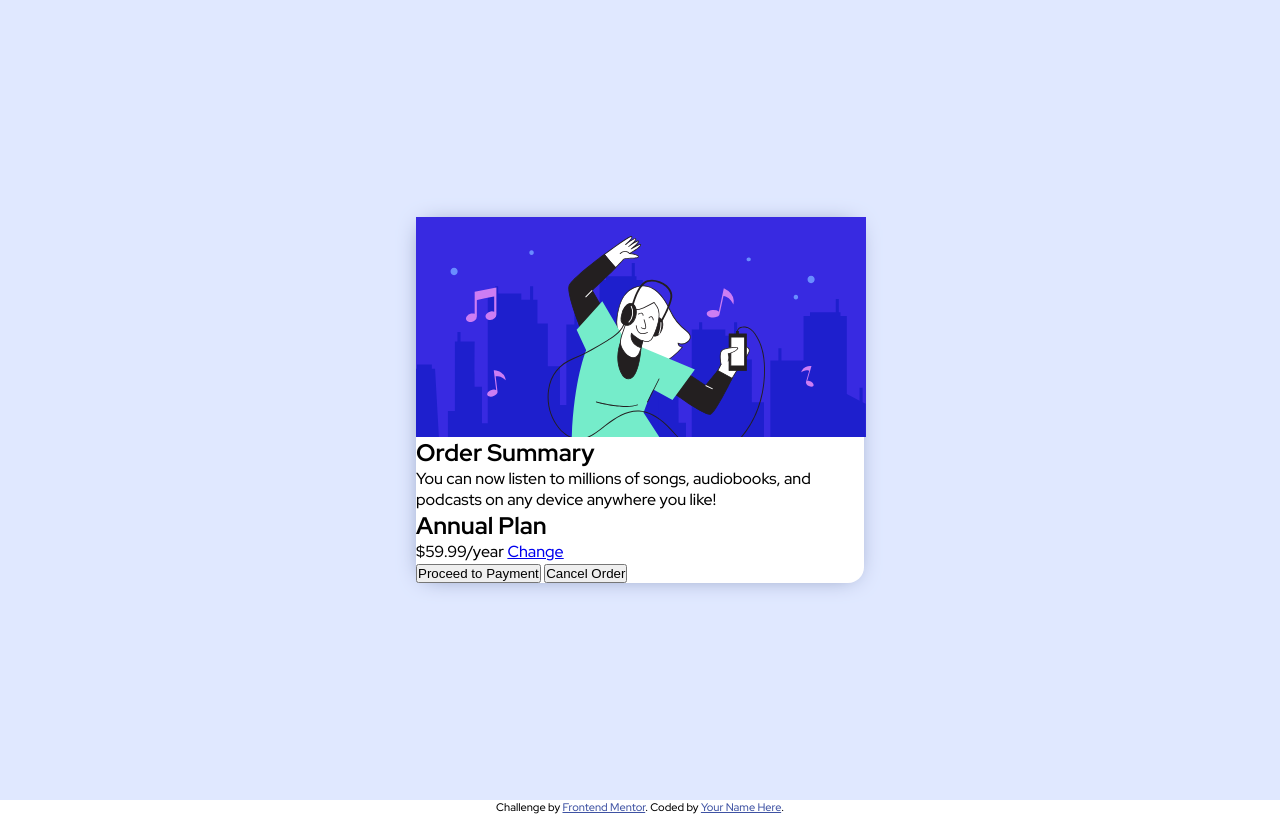
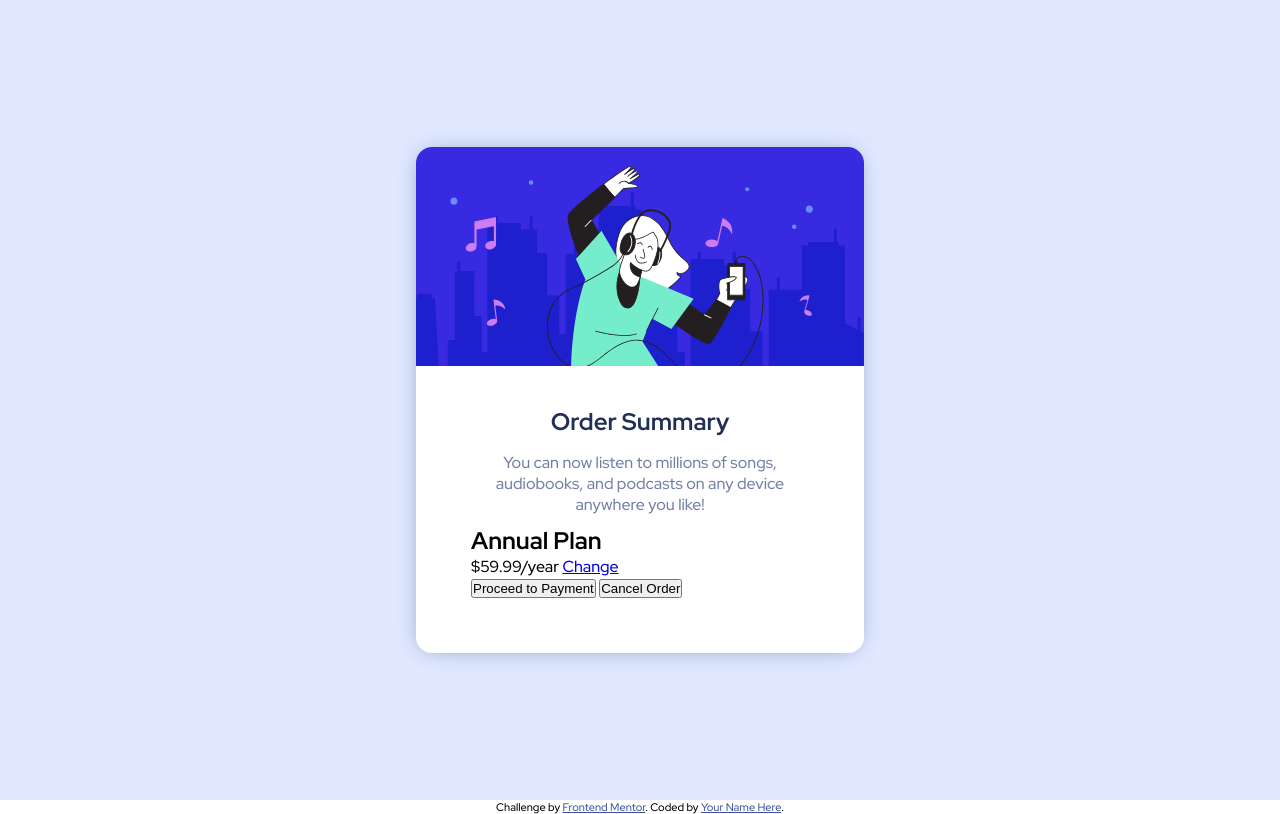
Before and after one commit to S1S4/order-summary-card, a plain HTML site: page index.html in a window 1280 px wide. Drawn offline with Linux system fonts and the light colour scheme.

Commit message:
added styles for .description

```diff
--- a/index.html
+++ b/index.html
@@ -21,6 +21,7 @@
   <main class="main-container">
     <div class="card">
       <img class="banner" src="./images/illustration-hero.svg" alt="banner">
+      <div class="card-information">
         <section class="description">
           <h1>Order Summary</h1>
           <p>You can now listen to millions of songs, audiobooks, and podcasts on any device anywhere you like!</p>
@@ -39,6 +40,7 @@
           <button>Cancel Order</button>
         </section>
       </div>
+    </div>
   </main>
 
   <footer class="attribution">
--- a/styles/styles.css
+++ b/styles/styles.css
@@ -29,5 +29,34 @@ body {
     border-radius: 1rem;
     box-shadow: -1px 1px 23px -8px var(--desaturateBlue);
 }
+.card-information {
+    padding: 2.55rem 3.4375rem 3.4375rem 3.4375rem;
+}
 
 /* ------------------------------------------------------ */
+
+.banner {
+    display: block;
+    max-width: 100%;
+    border-radius: 1rem 1rem 0 0;
+}
+
+/* ------------------------------------------------------ */
+
+.description {
+    display: flex;
+    flex-direction: column;
+    text-align: center;
+}
+
+h1 {
+    color: var(--darkBlue);
+}
+
+.description p {
+    margin-top: 0.9375rem;
+    margin-bottom: 0.625rem;
+    color: var(--desaturateBlue);
+}
+
+/* ------------------------------------------------------ */
```
Lines whose indentation alone changed are shown as unchanged.
